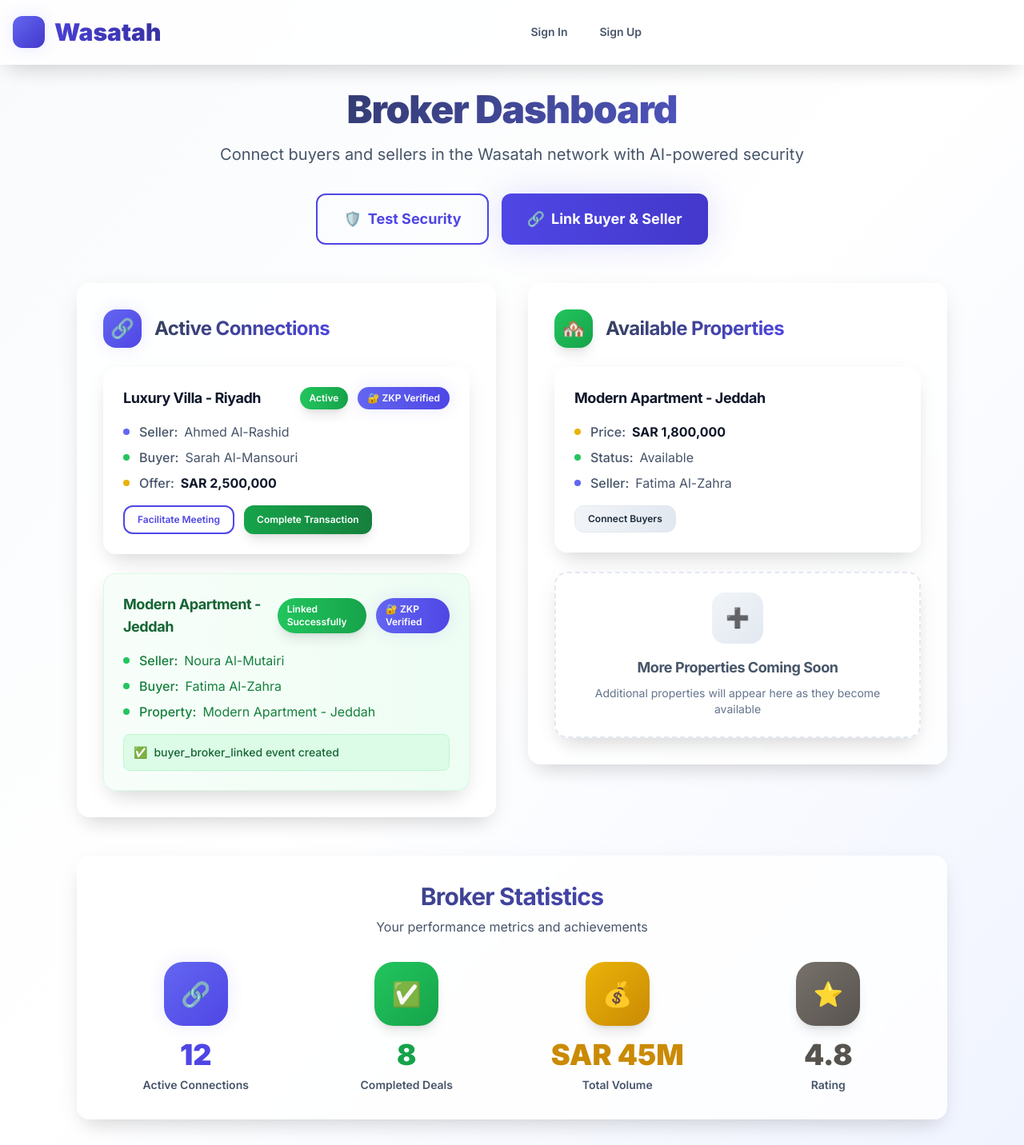
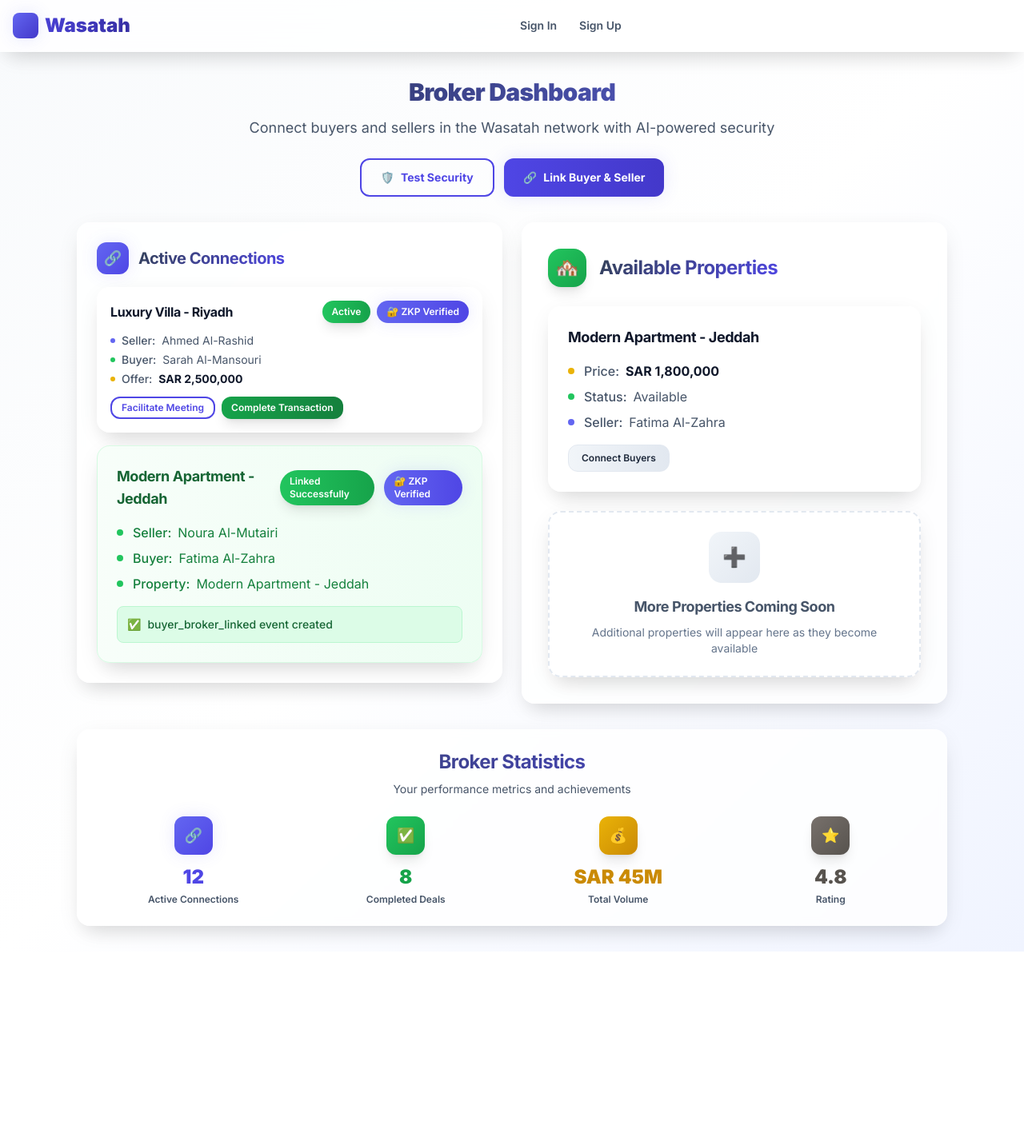
Before and after one commit to ishahzaibhaider/wasatah-poc, a React (Vite) app in the folder wasatah-poc/apps/web/: page /broker in a window 1280 px wide. Shown: the whole page at 80% size. After the commit the page ends 1190 px from the top, so only its background shows below. Built offline with nearby package versions, Linux system fonts and the light colour scheme.

Commit message:
Ui enhanced , bigger items fixed with broken elements

```diff
--- a/wasatah-poc/apps/web/src/components/TopBar.tsx
+++ b/wasatah-poc/apps/web/src/components/TopBar.tsx
@@ -14,24 +14,24 @@
   return (
     <header className="bg-white/80 backdrop-blur-md shadow-luxury border-b border-white/20 sticky top-0 z-50">
       <div className="container mx-auto px-4">
-        <div className="flex items-center justify-between h-20">
+        <div className="flex items-center justify-between h-16">
           {/* Logo */}
           <div className="flex items-center">
-            <Link to="/" className="text-3xl font-black text-transparent bg-gradient-to-r from-primary-600 to-primary-800 bg-clip-text hover:from-primary-700 hover:to-primary-900 transition-all duration-300 flex items-center group">
-              <div className="h-10 w-10 bg-gradient-to-br from-primary-500 to-primary-700 rounded-xl flex items-center justify-center mr-3 shadow-glow group-hover:shadow-glow-lg transition-all duration-300">
-                <span className="text-xl">🏛️</span>
+            <Link to="/" className="text-2xl font-black text-transparent bg-gradient-to-r from-primary-600 to-primary-800 bg-clip-text hover:from-primary-700 hover:to-primary-900 transition-all duration-300 flex items-center group">
+              <div className="h-8 w-8 bg-gradient-to-br from-primary-500 to-primary-700 rounded-lg flex items-center justify-center mr-2 shadow-glow group-hover:shadow-glow-lg transition-all duration-300">
+                <span className="text-lg">🏛️</span>
               </div>
               Wasatah
             </Link>
           </div>
 
           {/* Navigation Links */}
-          <nav className="hidden lg:flex items-center space-x-2">
+          <nav className="hidden lg:flex items-center space-x-1">
             {!isAuthenticated ? (
               <>
                 <Link
                   to="/login"
-                  className={`px-4 py-2 rounded-xl text-sm font-semibold transition-all duration-300 ${
+                  className={`px-3 py-2 rounded-lg text-sm font-semibold transition-all duration-300 ${
                     isActive('/login')
                       ? 'bg-gradient-to-r from-primary-500 to-primary-600 text-white shadow-glow'
                       : 'text-secondary-600 hover:text-primary-600 hover:bg-primary-50'
@@ -41,7 +41,7 @@
                 </Link>
                 <Link
                   to="/signup"
-                  className={`px-4 py-2 rounded-xl text-sm font-semibold transition-all duration-300 ${
+                  className={`px-3 py-2 rounded-lg text-sm font-semibold transition-all duration-300 ${
                     isActive('/signup')
                       ? 'bg-gradient-to-r from-primary-500 to-primary-600 text-white shadow-glow'
                       : 'text-secondary-600 hover:text-primary-600 hover:bg-primary-50'
@@ -54,7 +54,7 @@
               <>
                 <Link
                   to="/role"
-                  className={`px-4 py-2 rounded-xl text-sm font-semibold transition-all duration-300 ${
+                  className={`px-3 py-2 rounded-lg text-sm font-semibold transition-all duration-300 ${
                     isActive('/role')
                       ? 'bg-gradient-to-r from-primary-500 to-primary-600 text-white shadow-glow'
                       : 'text-secondary-600 hover:text-primary-600 hover:bg-primary-50'
@@ -64,7 +64,7 @@
                 </Link>
                 <Link
                   to="/buyer"
-                  className={`px-4 py-2 rounded-xl text-sm font-semibold transition-all duration-300 ${
+                  className={`px-3 py-2 rounded-lg text-sm font-semibold transition-all duration-300 ${
                     isActive('/buyer')
                       ? 'bg-gradient-to-r from-primary-500 to-primary-600 text-white shadow-glow'
                       : 'text-secondary-600 hover:text-primary-600 hover:bg-primary-50'
@@ -74,7 +74,7 @@
                 </Link>
                 <Link
                   to="/seller"
-                  className={`px-4 py-2 rounded-xl text-sm font-semibold transition-all duration-300 ${
+                  className={`px-3 py-2 rounded-lg text-sm font-semibold transition-all duration-300 ${
                     isActive('/seller')
                       ? 'bg-gradient-to-r from-primary-500 to-primary-600 text-white shadow-glow'
                       : 'text-secondary-600 hover:text-primary-600 hover:bg-primary-50'
@@ -84,7 +84,7 @@
                 </Link>
                 <Link
                   to="/broker"
-                  className={`px-4 py-2 rounded-xl text-sm font-semibold transition-all duration-300 ${
+                  className={`px-3 py-2 rounded-lg text-sm font-semibold transition-all duration-300 ${
                     isActive('/broker')
                       ? 'bg-gradient-to-r from-primary-500 to-primary-600 text-white shadow-glow'
                       : 'text-secondary-600 hover:text-primary-600 hover:bg-primary-50'
@@ -94,7 +94,7 @@
                 </Link>
                 <Link
                   to="/explorer"
-                  className={`px-4 py-2 rounded-xl text-sm font-semibold transition-all duration-300 ${
+                  className={`px-3 py-2 rounded-lg text-sm font-semibold transition-all duration-300 ${
                     isActive('/explorer')
                       ? 'bg-gradient-to-r from-primary-500 to-primary-600 text-white shadow-glow'
                       : 'text-secondary-600 hover:text-primary-600 hover:bg-primary-50'
@@ -104,7 +104,7 @@
                 </Link>
                 <Link
                   to="/about-zk"
-                  className={`px-4 py-2 rounded-xl text-sm font-semibold transition-all duration-300 ${
+                  className={`px-3 py-2 rounded-lg text-sm font-semibold transition-all duration-300 ${
                     isActive('/about-zk')
                       ? 'bg-gradient-to-r from-primary-500 to-primary-600 text-white shadow-glow'
                       : 'text-secondary-600 hover:text-primary-600 hover:bg-primary-50'
@@ -114,7 +114,7 @@
                 </Link>
                 <Link
                   to="/demo-script"
-                  className={`px-4 py-2 rounded-xl text-sm font-semibold transition-all duration-300 ${
+                  className={`px-3 py-2 rounded-lg text-sm font-semibold transition-all duration-300 ${
                     isActive('/demo-script')
                       ? 'bg-gradient-to-r from-primary-500 to-primary-600 text-white shadow-glow'
                       : 'text-secondary-600 hover:text-primary-600 hover:bg-primary-50'
@@ -127,9 +127,9 @@
           </nav>
 
           {/* Actions */}
-          <div className="flex items-center space-x-4">
+          <div className="flex items-center space-x-3">
             {isAuthenticated && (
-              <div className="flex items-center space-x-4">
+              <div className="flex items-center space-x-3">
                 <div className="text-sm text-secondary-600">
                   Welcome, <span className="font-semibold text-secondary-900">{user?.name}</span>
                 </div>
@@ -145,7 +145,7 @@
               <ResetDemoButton />
             )}
             {isReadonlyMode() && (
-              <div className="px-4 py-2 bg-gradient-to-r from-warning-100 to-warning-200 text-warning-800 text-xs font-semibold rounded-full border border-warning-200">
+              <div className="px-3 py-1 bg-gradient-to-r from-warning-100 to-warning-200 text-warning-800 text-xs font-semibold rounded-full border border-warning-200">
                 📖 Read-Only Mode
               </div>
             )}
--- a/wasatah-poc/apps/web/src/pages/BrokerPage.tsx
+++ b/wasatah-poc/apps/web/src/pages/BrokerPage.tsx
@@ -168,19 +168,19 @@
   return (
     <div className="max-w-7xl mx-auto">
       {/* Header Section */}
-      <div className="mb-12">
-        <div className="text-center mb-8">
-          <h1 className="text-5xl font-black mb-4">Broker Dashboard</h1>
-          <p className="text-xl text-secondary-600 max-w-3xl mx-auto leading-relaxed">
+      <div className="mb-8">
+        <div className="text-center mb-6">
+          <h1 className="text-3xl font-black mb-3">Broker Dashboard</h1>
+          <p className="text-lg text-secondary-600 max-w-2xl mx-auto leading-relaxed">
             Connect buyers and sellers in the Wasatah network with AI-powered security
           </p>
         </div>
 
-        <div className="flex flex-col sm:flex-row gap-4 justify-center">
+        <div className="flex flex-col sm:flex-row gap-3 justify-center">
           {!isReadonlyMode() && (
             <button
               onClick={handleTestImpersonation}
-              className="btn btn-outline btn-lg px-8 py-4 text-lg font-bold"
+              className="btn btn-outline px-6 py-3 font-bold"
             >
               <span className="mr-2">🛡️</span>
               Test Security
@@ -189,7 +189,7 @@
           {!isReadonlyMode() && (
             <button
               onClick={() => setShowLinkModal(true)}
-              className="btn btn-primary btn-lg px-8 py-4 text-lg font-bold shadow-glow-lg"
+              className="btn btn-primary px-6 py-3 font-bold shadow-glow"
             >
               <span className="mr-2">🔗</span>
               Link Buyer & Seller
@@ -198,51 +198,51 @@
         </div>
       </div>
 
-      <div className="grid lg:grid-cols-2 gap-10">
+      <div className="grid lg:grid-cols-2 gap-6">
         {/* Active Connections */}
         <Card className="h-fit">
-          <CardBody className="p-8">
-            <div className="flex items-center mb-6">
-              <div className="h-12 w-12 bg-gradient-to-br from-primary-500 to-primary-600 rounded-2xl flex items-center justify-center mr-4 shadow-glow">
-                <span className="text-2xl">🔗</span>
+          <CardBody className="p-6">
+            <div className="flex items-center mb-4">
+              <div className="h-10 w-10 bg-gradient-to-br from-primary-500 to-primary-600 rounded-xl flex items-center justify-center mr-3 shadow-glow">
+                <span className="text-lg">🔗</span>
               </div>
-              <h2 className="text-2xl font-bold text-secondary-900">Active Connections</h2>
+              <h2 className="text-xl font-bold text-secondary-900">Active Connections</h2>
             </div>
 
-            <div className="space-y-6">
-              <div className="interactive-card p-6 group">
-                <div className="flex items-center justify-between mb-4">
-                  <h3 className="text-lg font-bold text-secondary-900">Luxury Villa - Riyadh</h3>
-                  <div className="flex items-center space-x-3">
+            <div className="space-y-4">
+              <div className="interactive-card p-4 group">
+                <div className="flex items-center justify-between mb-3">
+                  <h3 className="text-base font-bold text-secondary-900">Luxury Villa - Riyadh</h3>
+                  <div className="flex items-center space-x-2">
                     <span className="badge badge-success">Active</span>
                     <span className="badge badge-primary">🔐 ZKP Verified</span>
                   </div>
                 </div>
-                <div className="space-y-2 mb-4">
-                  <div className="flex items-center text-secondary-600">
-                    <span className="w-2 h-2 bg-primary-500 rounded-full mr-3"></span>
+                <div className="space-y-1 mb-3">
+                  <div className="flex items-center text-secondary-600 text-sm">
+                    <span className="w-1.5 h-1.5 bg-primary-500 rounded-full mr-2"></span>
                     <span className="font-medium">Seller:</span>
                     <span className="ml-2">Ahmed Al-Rashid</span>
                   </div>
-                  <div className="flex items-center text-secondary-600">
-                    <span className="w-2 h-2 bg-success-500 rounded-full mr-3"></span>
+                  <div className="flex items-center text-secondary-600 text-sm">
+                    <span className="w-1.5 h-1.5 bg-success-500 rounded-full mr-2"></span>
                     <span className="font-medium">Buyer:</span>
                     <span className="ml-2">Sarah Al-Mansouri</span>
                   </div>
-                  <div className="flex items-center text-secondary-600">
-                    <span className="w-2 h-2 bg-accent-500 rounded-full mr-3"></span>
+                  <div className="flex items-center text-secondary-600 text-sm">
+                    <span className="w-1.5 h-1.5 bg-accent-500 rounded-full mr-2"></span>
                     <span className="font-medium">Offer:</span>
                     <span className="ml-2 font-bold text-secondary-900">SAR 2,500,000</span>
                   </div>
                 </div>
-                <div className="flex gap-3">
-                  <button className="btn btn-outline btn-sm">
+                <div className="flex gap-2">
+                  <button className="btn btn-outline btn-sm text-xs px-3 py-1">
                     Facilitate Meeting
                   </button>
                   {!isReadonlyMode() && (
                     <button
                       onClick={() => handleCompleteTransaction('conn_001', 'buyer_001', 'seller_001', 'prop_001', 2500000)}
-                      className="btn btn-success btn-sm"
+                      className="btn btn-success btn-sm text-xs px-3 py-1"
                     >
                       Complete Transaction
                     </button>
@@ -336,44 +336,44 @@
       </div>
 
       {/* Broker Stats */}
-      <Card className="mt-12">
-        <CardBody className="p-8">
-          <div className="text-center mb-8">
-            <h2 className="text-3xl font-bold text-secondary-900 mb-2">Broker Statistics</h2>
-            <p className="text-secondary-600">Your performance metrics and achievements</p>
+      <Card className="mt-8">
+        <CardBody className="p-6">
+          <div className="text-center mb-6">
+            <h2 className="text-2xl font-bold text-secondary-900 mb-2">Broker Statistics</h2>
+            <p className="text-secondary-600 text-sm">Your performance metrics and achievements</p>
           </div>
 
-          <div className="grid lg:grid-cols-4 gap-8">
+          <div className="grid lg:grid-cols-4 gap-6">
             <div className="text-center group">
-              <div className="h-20 w-20 bg-gradient-to-br from-primary-500 to-primary-600 rounded-3xl flex items-center justify-center mx-auto mb-4 shadow-glow group-hover:shadow-glow-lg transition-all duration-300">
-                <span className="text-3xl text-white">🔗</span>
+              <div className="h-12 w-12 bg-gradient-to-br from-primary-500 to-primary-600 rounded-xl flex items-center justify-center mx-auto mb-3 shadow-glow group-hover:shadow-glow-lg transition-all duration-300">
+                <span className="text-lg text-white">🔗</span>
               </div>
-              <div className="text-4xl font-black text-primary-600 mb-2">12</div>
-              <div className="text-sm font-semibold text-secondary-600">Active Connections</div>
+              <div className="text-2xl font-black text-primary-600 mb-1">12</div>
+              <div className="text-xs font-semibold text-secondary-600">Active Connections</div>
             </div>
 
             <div className="text-center group">
-              <div className="h-20 w-20 bg-gradient-to-br from-success-500 to-success-600 rounded-3xl flex items-center justify-center mx-auto mb-4 shadow-lg group-hover:shadow-glow transition-all duration-300">
-                <span className="text-3xl text-white">✅</span>
+              <div className="h-12 w-12 bg-gradient-to-br from-success-500 to-success-600 rounded-xl flex items-center justify-center mx-auto mb-3 shadow-lg group-hover:shadow-glow transition-all duration-300">
+                <span className="text-lg text-white">✅</span>
               </div>
-              <div className="text-4xl font-black text-success-600 mb-2">8</div>
-              <div className="text-sm font-semibold text-secondary-600">Completed Deals</div>
+              <div className="text-2xl font-black text-success-600 mb-1">8</div>
+              <div className="text-xs font-semibold text-secondary-600">Completed Deals</div>
             </div>
 
             <div className="text-center group">
-              <div className="h-20 w-20 bg-gradient-to-br from-accent-500 to-accent-600 rounded-3xl flex items-center justify-center mx-auto mb-4 shadow-lg group-hover:shadow-glow transition-all duration-300">
-                <span className="text-3xl text-white">💰</span>
+              <div className="h-12 w-12 bg-gradient-to-br from-accent-500 to-accent-600 rounded-xl flex items-center justify-center mx-auto mb-3 shadow-lg group-hover:shadow-glow transition-all duration-300">
+                <span className="text-lg text-white">💰</span>
               </div>
-              <div className="text-4xl font-black text-accent-600 mb-2">SAR 45M</div>
-              <div className="text-sm font-semibold text-secondary-600">Total Volume</div>
+              <div className="text-2xl font-black text-accent-600 mb-1">SAR 45M</div>
+              <div className="text-xs font-semibold text-secondary-600">Total Volume</div>
             </div>
 
             <div className="text-center group">
-              <div className="h-20 w-20 bg-gradient-to-br from-luxury-500 to-luxury-600 rounded-3xl flex items-center justify-center mx-auto mb-4 shadow-lg group-hover:shadow-glow transition-all duration-300">
-                <span className="text-3xl text-white">⭐</span>
+              <div className="h-12 w-12 bg-gradient-to-br from-luxury-500 to-luxury-600 rounded-xl flex items-center justify-center mx-auto mb-3 shadow-lg group-hover:shadow-glow transition-all duration-300">
+                <span className="text-lg text-white">⭐</span>
               </div>
-              <div className="text-4xl font-black text-luxury-600 mb-2">4.8</div>
-              <div className="text-sm font-semibold text-secondary-600">Rating</div>
+              <div className="text-2xl font-black text-luxury-600 mb-1">4.8</div>
+              <div className="text-xs font-semibold text-secondary-600">Rating</div>
             </div>
           </div>
         </CardBody>
```
Also changed, not shown: wasatah-poc/apps/web/src/pages/LandingPage.tsx (+68 -68 lines), wasatah-poc/apps/web/src/pages/RolePage.tsx (+22 -22 lines). Lines whose indentation alone changed are shown as unchanged.
